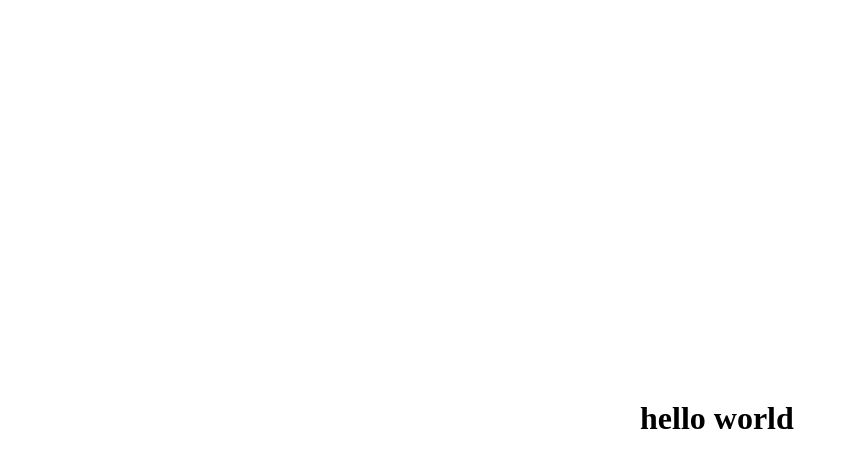
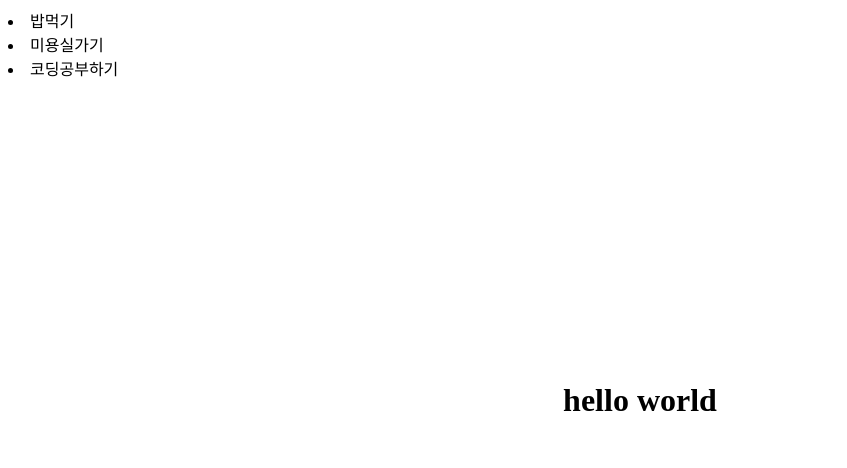
Before and after one commit to joo1215/core-javascript, a website: page client/index.html in a window 1280 px wide. Shown: the whole page, without its empty margins (0-847 px from the left). Drawn offline with Linux system fonts and the light colour scheme.

Commit message:
[생성] 환경설정 구성

```diff
--- a/client/index.html
+++ b/client/index.html
@@ -5,8 +5,8 @@
   <meta http-equiv="X-UA-Compatible" content="IE=edge" />
   <meta name="viewport" content="width=device-width, initial-scale=1.0" />
   <link rel="stylesheet" href="./style.css" />
-  <script src="./main.js"></script>
-  <title>Document</title>
+  <script defer src="./chapter/core/18.arrayMethod.js"></script>
+  <title>javascript</title>
 </head>
 <body>
 
--- a/client/style.css
+++ b/client/style.css
@@ -1,11 +1,18 @@
-body {
-
+/*
+body{
+  height: 100vh;
+  display: flex;
+  justify-content: center;
+  align-items: center;
 }
-
+*/
 
 h1 {
   margin: 0;
   position: absolute;
   left: 50%;
   top: 50%;
+  transform: translate(-50%, -50%);
+  text-align: center;
+  /* translate(-50%, -50%) */
 }
```
